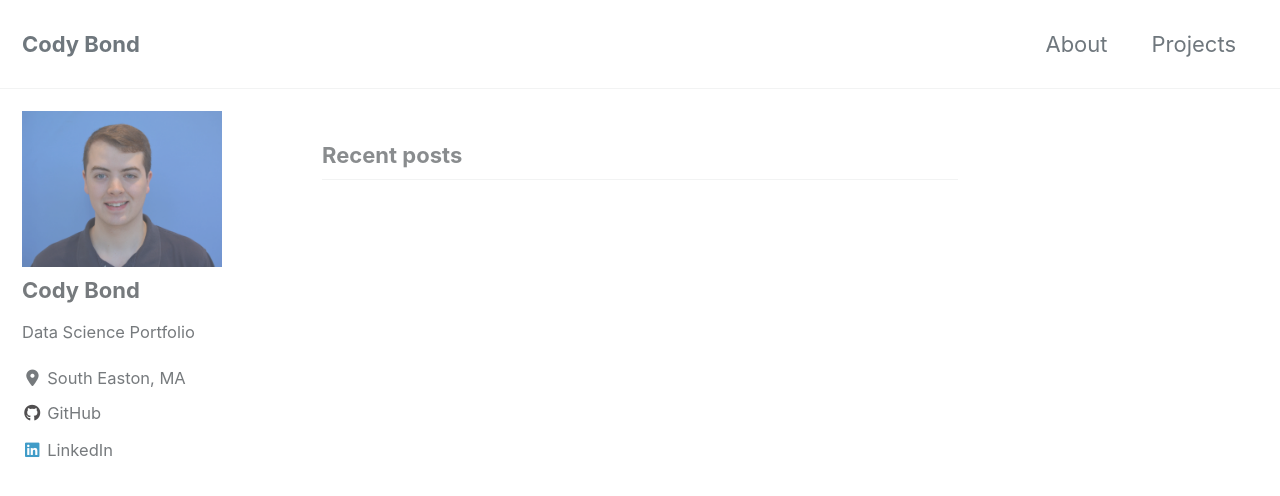
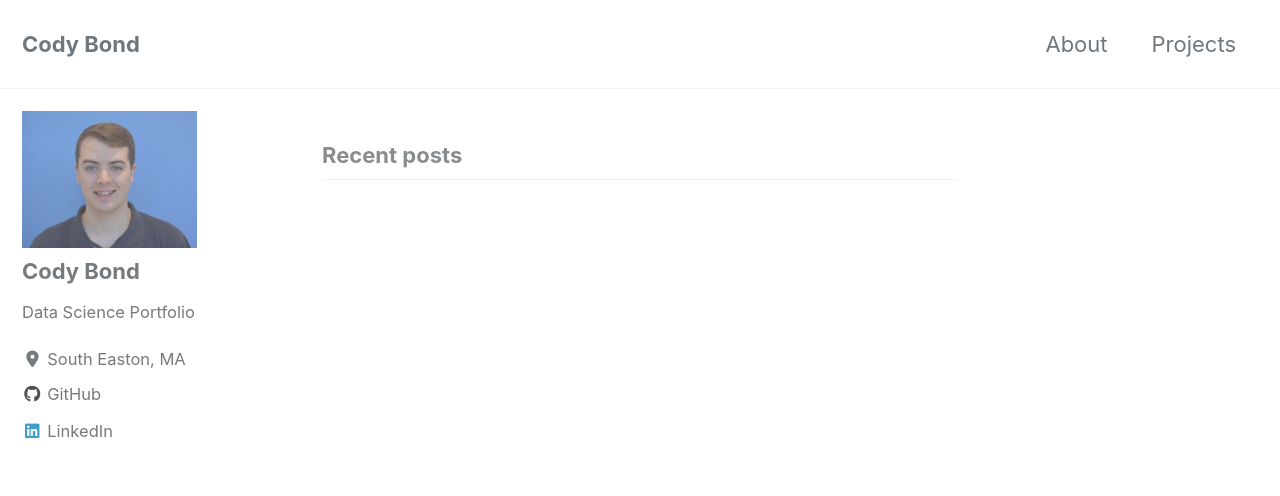
Before and after one commit to codyrbond/codyrbond.github.io, a Jekyll site: the page built from index.html, in a window 1280 px wide and 900 px high. Shown: the top 496 px of the window. Built offline with Jekyll 4.4.1, drawn with Linux system fonts in a browser that asks for light colours; cached includes are drawn as plain includes; nearby versions of some CDN libraries; the list of posts is cut into pages by our own code.

Commit message:
avatar change

```diff
--- a/_sass/minimal-mistakes/_sidebar.scss
+++ b/_sass/minimal-mistakes/_sidebar.scss
@@ -127,7 +127,7 @@
   }
 
   img {
-    max-width: 200px;
+    max-width: 175px;
     border-radius: 0%;
 
     @include breakpoint($large) {
```
